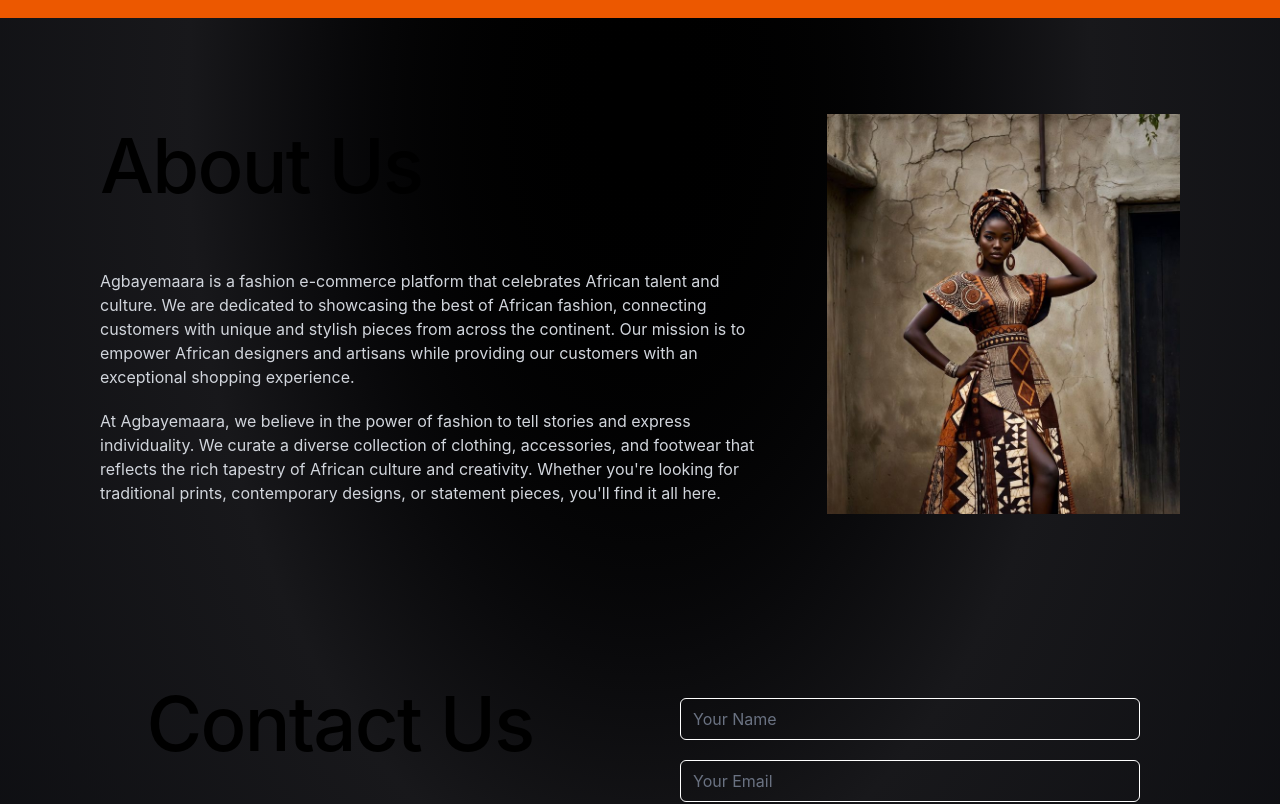
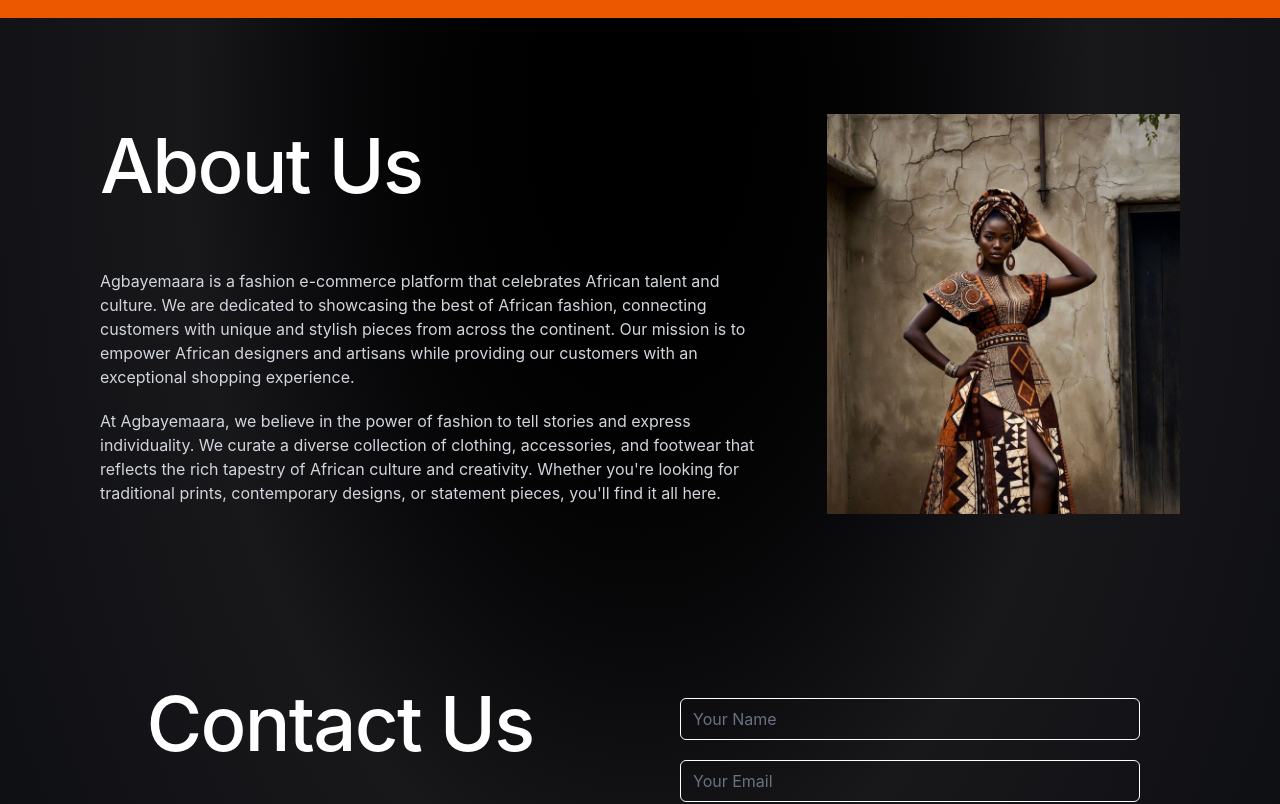
Before and after one commit to Surfboyfr/AGBAYEMAARA, a React (Vite) app: page / in a window 1280 px wide. Shown: the part 1006-1810 px from the top of the page. Built offline with nearby package versions, Linux system fonts and the light colour scheme.

Commit message:
updated h1 color

```diff
--- a/src/Components/About.jsx
+++ b/src/Components/About.jsx
@@ -5,7 +5,7 @@
   return (
      <div id="about" className='px-9 mt-11 lg:flex lg:p-3 lg:gap-5 md:flex  lg:items-center lg:px-25 lg:flex-row lg:mb-20'>
         <div className="flex flex-col gap-5 lg:w-2/3 mb-15 lg:mb-0 lg:pr-10 ">
-        <h1 className='font-bold text-2xl'>About Us</h1>
+        <h1 className='font-bold text-2xl text-white'>About Us</h1>
         <p className='text-gray-300'>Agbayemaara is a fashion e-commerce platform that celebrates African talent and culture. We are dedicated to showcasing the best of African fashion, connecting customers with unique and stylish pieces from across the continent. Our mission is to empower African designers and artisans while providing our customers with an exceptional shopping experience.</p>
         <p className='text-gray-300'>At Agbayemaara, we believe in the power of fashion to tell stories and express individuality. We curate a diverse collection of clothing, accessories, and footwear that reflects the rich tapestry of African culture and creativity. Whether you're looking for traditional prints, contemporary designs, or statement pieces, you'll find it all here.</p>
 
--- a/src/Components/Contact.jsx
+++ b/src/Components/Contact.jsx
@@ -4,7 +4,7 @@
   return (
      <div className='px-9 mt-11 lg:flex lg:p-3 lg:gap-5 md:flex  lg:items-center lg:px-25 lg:flex-row lg:mb-20'>
         <div className="flex flex-col gap-5 lg:w-1/2 mb-15 lg:mb-0 lg:pr-10 ">
-        <h1 className='font-bold text-2xl text-center mt-11'>Contact Us</h1>
+        <h1 className='font-bold text-2xl text-center mt-11 text-white'>Contact Us</h1>
         <p className='text-gray-300 text-center mt-5'>For inquiries, support, or feedback, please reach out to us at:</p>
         <div className='flex flex-col items-center gap-3 mt-5'>
            <p className='text-gray-300'>Email:
```
